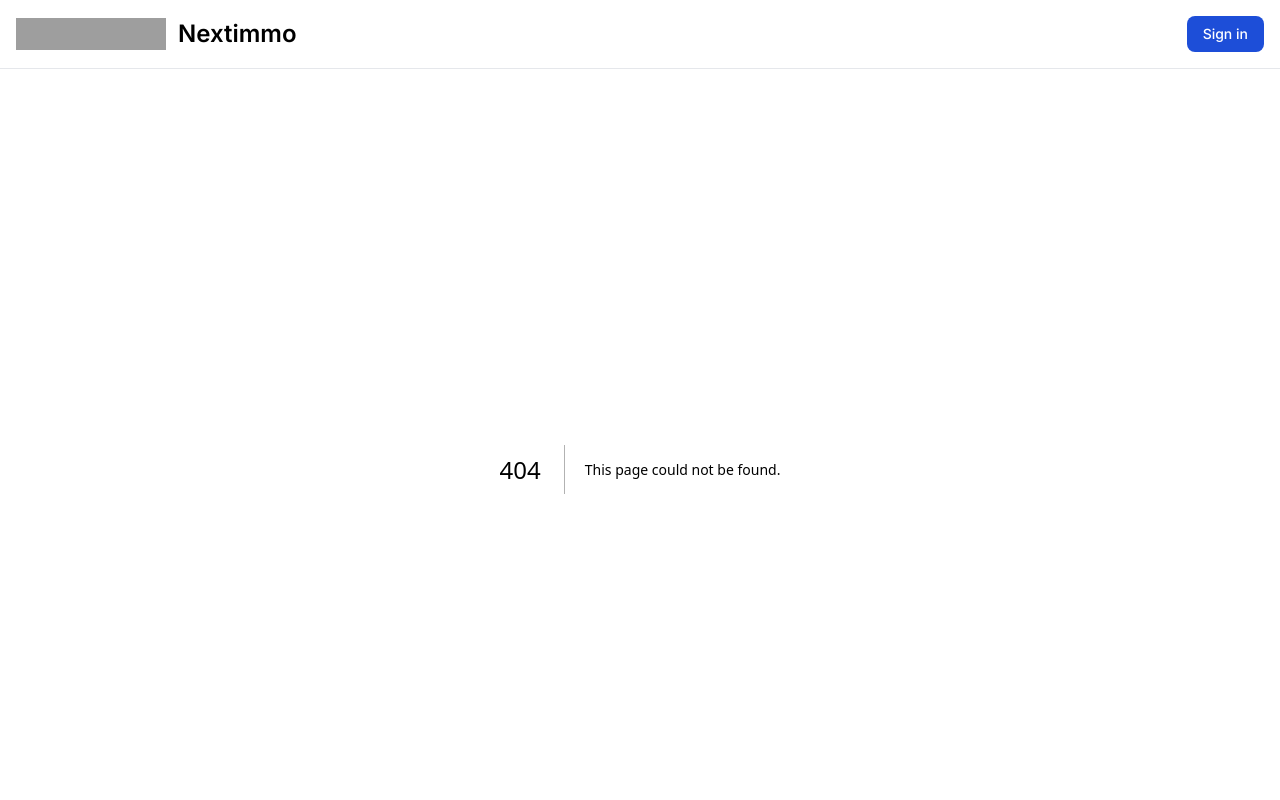
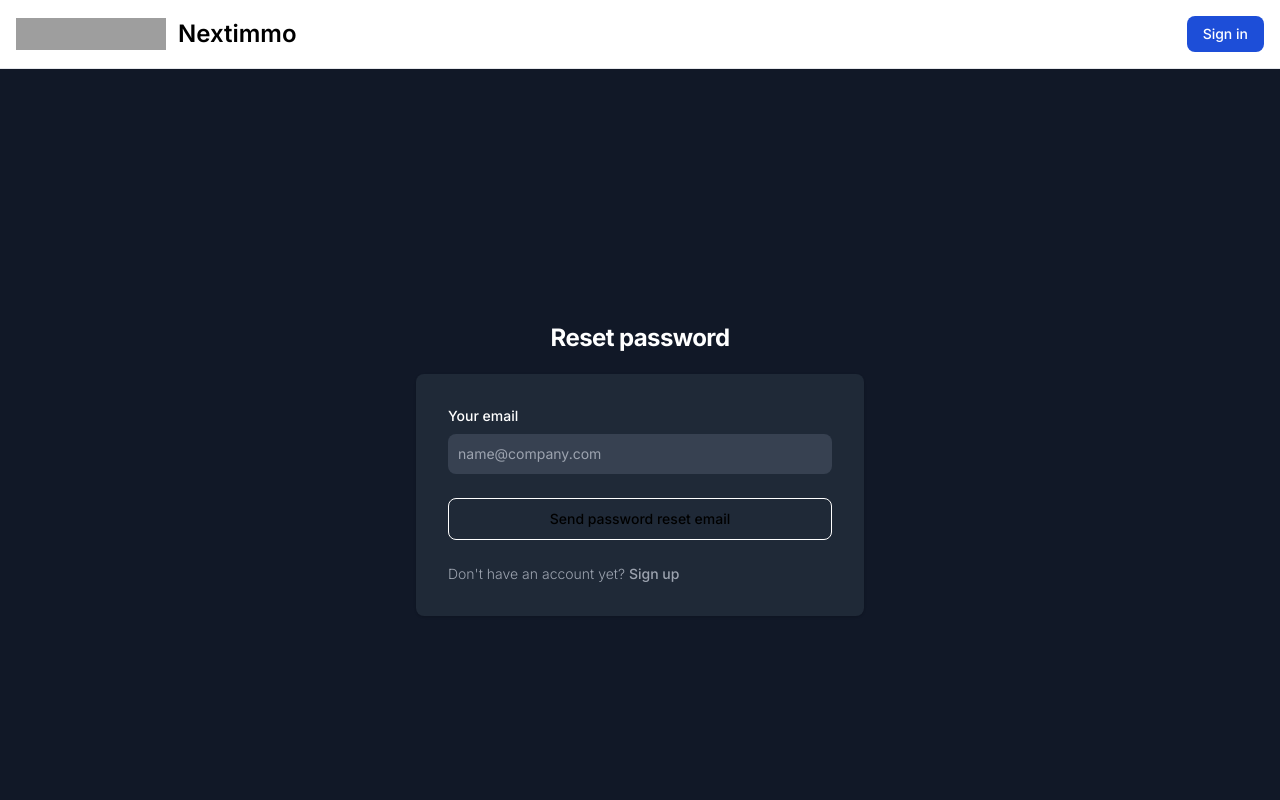
Before and after one commit to Ayrow/nextimmo, a Next.js app: page /reset-password in a window 1280 px wide. Before the commit this address had no page. Shown: the top 800 px of the page. Built offline with nearby package versions, Linux system fonts and the light colour scheme; no server answers; grey boxes are pictures that could not be loaded.

Commit message:
setup password reset page

```diff
--- /dev/null
+++ b/src/app/(auth)/reset-password/page.js
@@ -0,0 +1,60 @@
+'use client';
+
+import Link from 'next/link';
+import Image from 'next/image';
+import sendPasswordReset from '@/firebase/passwordReset';
+
+const handleSubmit = (email) => {
+  e.preventDefault();
+  sendPasswordReset(email);
+};
+
+const Signin = () => {
+  return (
+    <section className=' bg-gray-900'>
+      <div className='flex flex-col items-center justify-center px-6 py-8 mx-auto md:h-screen lg:py-0'>
+        <h2 className='text-xl font-bold leading-tight tracking-tight md:text-2xl text-white mb-5'>
+          Reset password
+        </h2>
+        <div className='w-full rounded-lg shadow dark:border md:mt-0 sm:max-w-md xl:p-0 bg-gray-800 border-gray-700'>
+          <div className='p-6 space-y-4 md:space-y-6 sm:p-8'>
+            <form
+              className='space-y-4 md:space-y-6'
+              onSubmit={() => handleSubmit()}>
+              <div>
+                <label
+                  for='email'
+                  className='block mb-2 text-sm font-medium text-white'>
+                  Your email
+                </label>
+                <input
+                  type='email'
+                  name='email'
+                  id='email'
+                  className='sm:text-sm rounded-lg block w-full p-2.5 bg-gray-700 border-gray-600 placeholder-gray-400 text-white focus:ring-blue-500 focus:border-blue-500'
+                  placeholder='name@company.com'
+                  require='true'
+                />
+              </div>
+              <button
+                type='submit'
+                className='border border-white w-full focus:ring-4 focus:outline-none focus:ring-primary-300 font-medium rounded-lg text-sm px-5 py-2.5 text-center bg-primary-600 hover:bg-primary-700 focus:ring-primary-800'>
+                Send password reset email
+              </button>
+              <p className='text-sm font-light text-gray-400'>
+                Don't have an account yet? {}
+                <Link
+                  href='/signup'
+                  className='font-medium hover:underline text-primary-500'>
+                  Sign up
+                </Link>
+              </p>
+            </form>
+          </div>
+        </div>
+      </div>
+    </section>
+  );
+};
+
+export default Signin;
--- a/src/app/(auth)/signin/page.js
+++ b/src/app/(auth)/signin/page.js
@@ -66,11 +66,11 @@ const Signin = () => {
                     </label>
                   </div>
                 </div>
-                <button
-                  type='button'
+                <Link
+                  href='/reset-password'
                   className='text-sm font-medium hover:underline text-primary-500'>
                   Forgot password?
-                </button>
+                </Link>
               </div>
               <button
                 type='submit'
--- a/src/firebase/signup.js
+++ b/src/firebase/signup.js
@@ -1,7 +1,7 @@
 import { auth } from './config';
 import { createUserWithEmailAndPassword } from 'firebase/auth';
 
-const signUpWithEmail = async (name, email, password) => {
+const signUpWithEmail = async (email, password) => {
   try {
     const res = await createUserWithEmailAndPassword(auth, email, password);
     const user = res.user;
```
